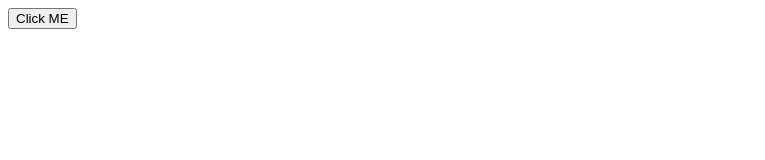
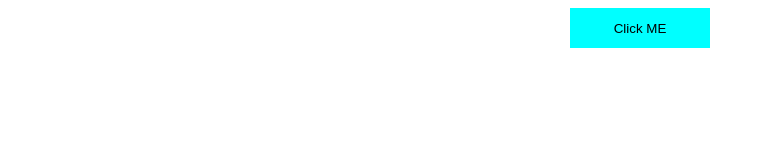
Before and after one commit to shaik16/My-First-git-version, a plain HTML site: page index.html in a window 1280 px wide. Shown: the whole page, without its empty margins (0-765 px from the left). Drawn offline with Linux system fonts and the light colour scheme.

Commit message:
completed

```diff
--- a/index.html
+++ b/index.html
@@ -3,8 +3,21 @@
 <head>
     <meta charset="UTF-8">
     <title>Document</title>
+    <style>
+        button{
+                height: 40px;
+                width: 140px;
+                background-color: aqua;
+                border: none;
+        }
+        button:hover{
+                background-color: aquamarine;
+        }
+    </style>
 </head>
 <body>
-    <a href="https://www.google.com/"><button>Click ME</button></a>
+   <center>
+            <a href="https://www.google.com/"><button>Click ME</button></a>
+   </center>
 </body>
 </html>
```
